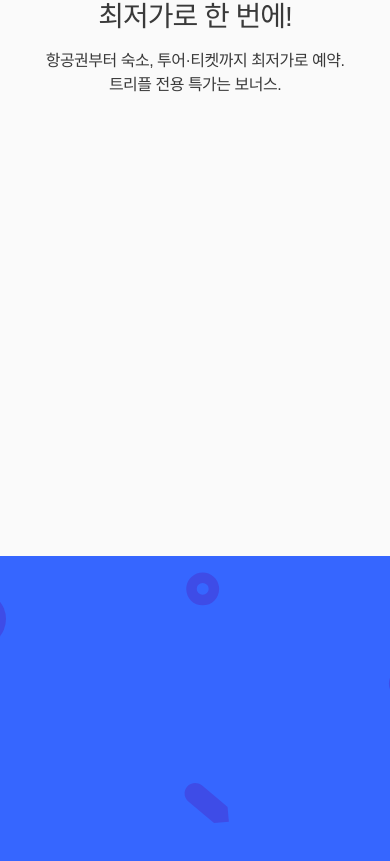
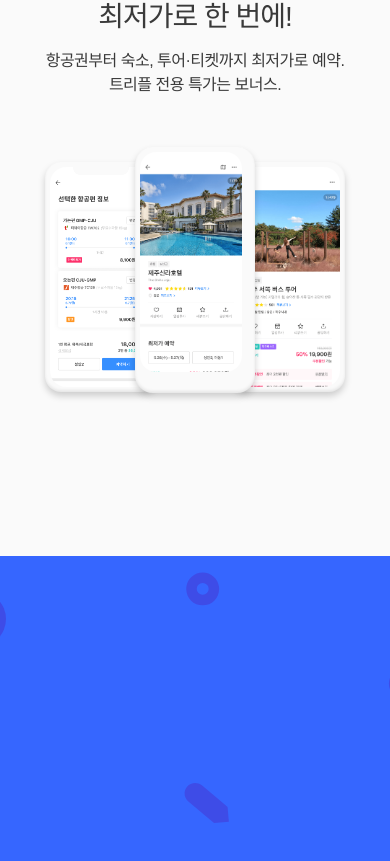
Before and after one commit to soozynn/triple-task, a React (Create React App) app: page / in a window 390 px wide. Shown: the part 1447-2308 px from the top of the page. Built offline with nearby package versions, Linux system fonts and the light colour scheme.

Commit message:
fix: Modify phone in ReservationSection as a whole

```diff
--- a/src/components/Home/ReservationSection/Phone.js
+++ b/src/components/Home/ReservationSection/Phone.js
@@ -7,26 +7,13 @@ const PhoneFrame = styled.div`
   display: inline-block;
   position: relative;
 
-  ::after {
-    content: "";
-    position: absolute;
-    top: 0px;
-    background-color: rgb(250, 250, 250);
-  }
-
   @media (min-width: 1142px) {
     width: 290px;
     height: 598px;
     border-radius: 42px;
     box-shadow: rgb(0 0 0 / 18%) 0px 9px 17px 0px,
       rgb(0 0 0 / 8%) 0px -4px 6px 0px inset;
-
-    ::after {
-      width: 142px;
-      height: 20px;
-      left: 74px;
-      border-radius: 16px;
-    }
+    margin-right: 20px; // 수정 필요
   }
 
   @media (max-width: 1141px) {
@@ -35,13 +22,6 @@ const PhoneFrame = styled.div`
     border-radius: 16px;
     box-shadow: rgb(0 0 0 / 18%) 0px 4px 7px 0px,
       rgb(0 0 0 / 8%) 0px -2px 3px 0px inset;
-
-    ::after {
-      width: 54px;
-      height: 8px;
-      left: 29px;
-      border-radius: 6px;
-    }
   }
 `;
 
@@ -69,17 +49,14 @@ const PhoneScreen = styled.div`
   }
 `;
 
-export default function Phone({ props }) {
-  if (!props) return;
-  const { src } = props;
-
+export default function Phone({ src }) {
   return (
-    <PhoneFrame src={src}>
-      <PhoneScreen></PhoneScreen>
+    <PhoneFrame>
+      <PhoneScreen src={src}></PhoneScreen>
     </PhoneFrame>
   );
 }
 
 Phone.propTypes = {
-  src: PropTypes.string,
+  src: PropTypes.string.isRequired,
 };
--- a/src/components/Home/ReservationSection/index.js
+++ b/src/components/Home/ReservationSection/index.js
@@ -34,13 +34,6 @@ const PhonesContainer = styled.div`
   position: relative;
   z-index: 0;
 
-  &:nth-child(2) {
-    background-color: rgb(250, 250, 250);
-    z-index: 1;
-    display: inline-block;
-    position: relative;
-  }
-
   @media (min-width: 1142px) {
     font-size: 17px;
     line-height: 30px;
@@ -55,6 +48,42 @@ const PhonesContainer = styled.div`
     line-height: 24px;
     margin: 50px 0px 0px;
     letter-spacing: -0.5px;
+
+    > * {
+      &:nth-child(1) {
+        width: 112px;
+        height: 230px;
+        border-radius: 16px;
+        box-shadow: rgb(0 0 0 / 18%) 0px 4px 7px 0px,
+          rgb(0 0 0 / 8%) 0px -2px 3px 0px inset;
+        background-color: rgb(250, 250, 250);
+        position: absolute;
+        inset: 15px auto auto 30px;
+      }
+
+      &:nth-child(2) {
+        width: 120px;
+        height: 246px;
+        border-radius: 18px;
+        box-shadow: rgb(0 0 0 / 18%) 0px 4px 7px 0px,
+          rgb(0 0 0 / 8%) 0px -2px 3px 0px inset;
+        background-color: rgb(250, 250, 250);
+        z-index: 1;
+        display: inline-block;
+        position: relative;
+      }
+
+      &:nth-child(3) {
+        width: 112px;
+        height: 230px;
+        border-radius: 16px;
+        box-shadow: rgb(0 0 0 / 18%) 0px 4px 7px 0px,
+          rgb(0 0 0 / 8%) 0px -2px 3px 0px inset;
+        background-color: rgb(250, 250, 250);
+        position: absolute;
+        inset: 15px 30px auto auto;
+      }
+    }
   }
 `;
 
```
Also changed, not shown: src/images/phoneScreen04.png.
